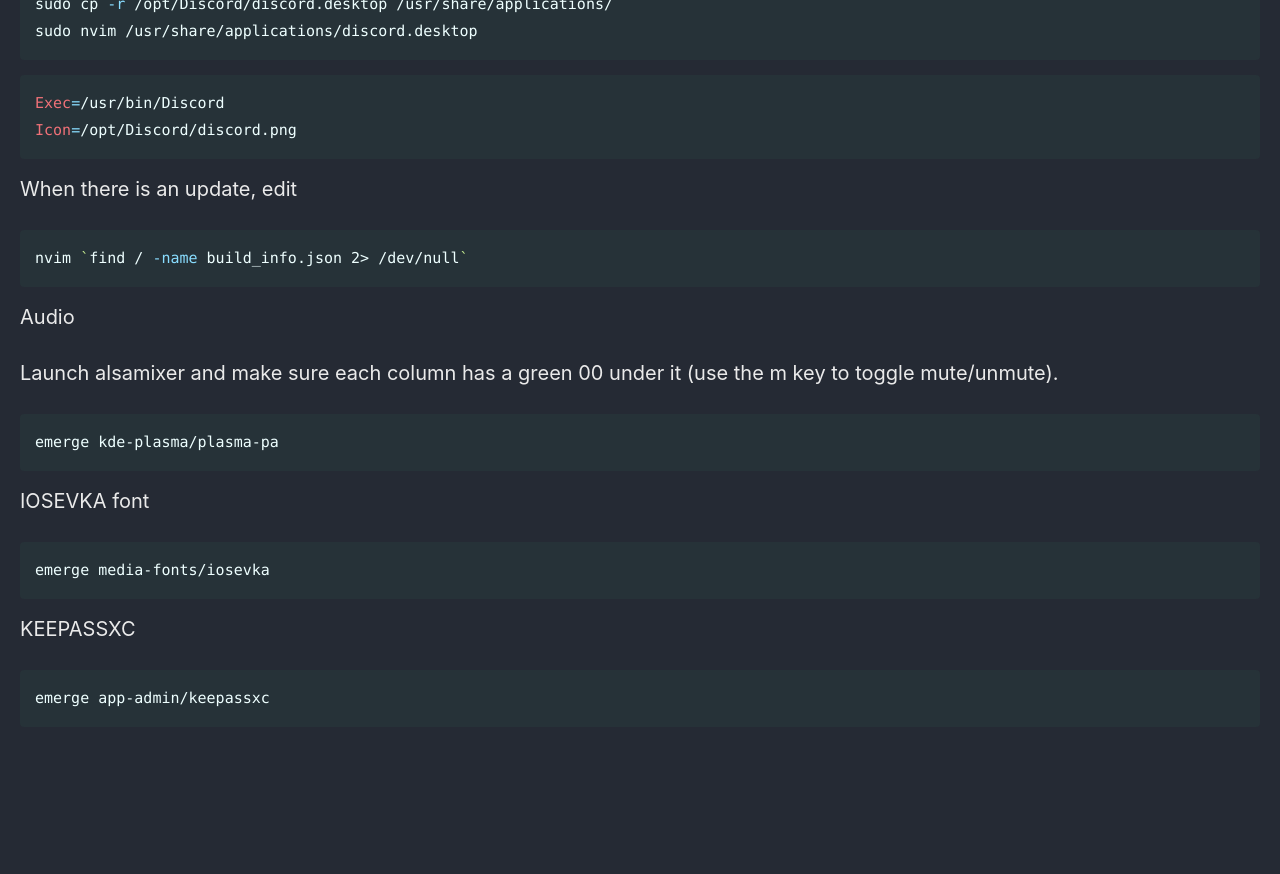
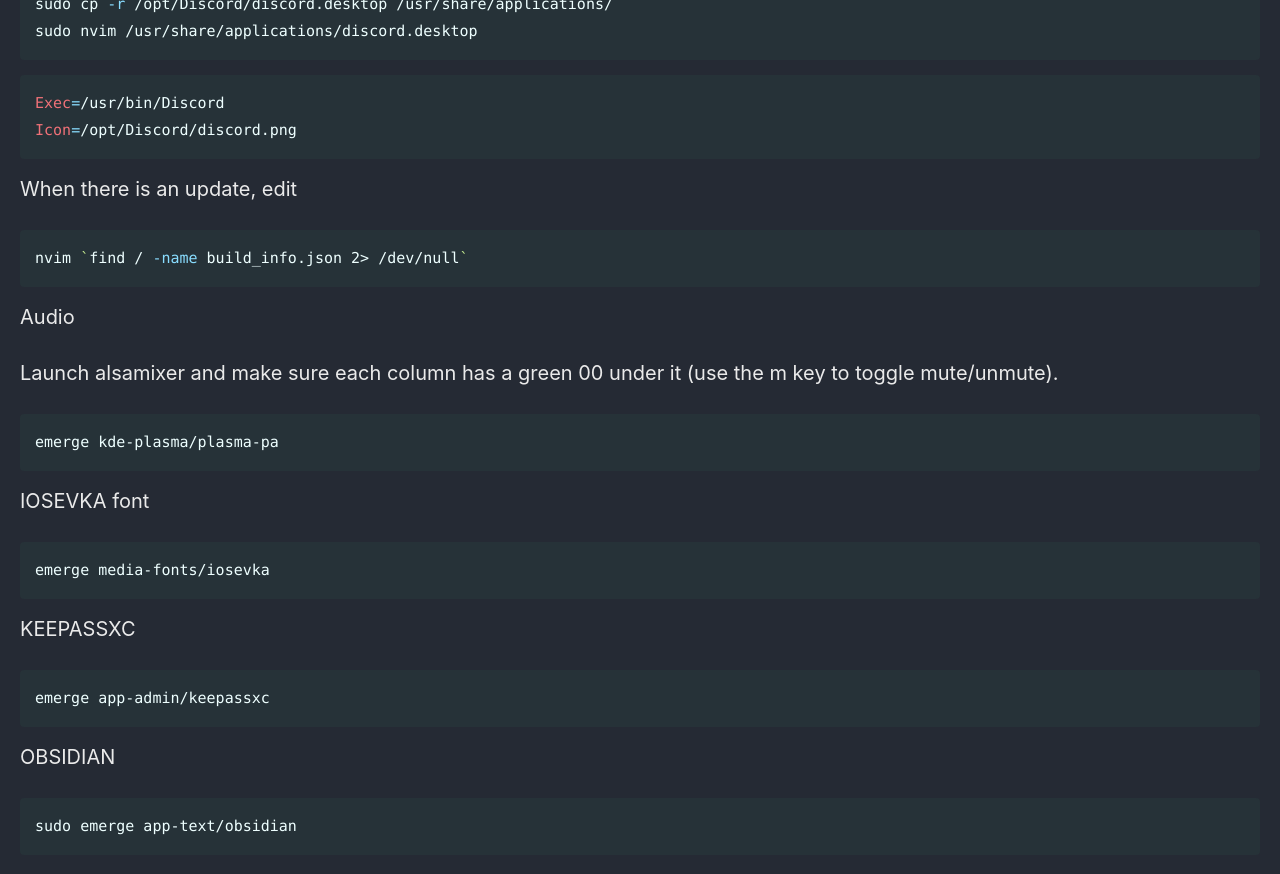
Before and after one commit to Connor-McCartney/Connor-McCartney.github.io, a Jekyll site: the page built from _pages/misc/gentoo.md, in a window 1280 px wide and 900 px high, scrolled down 7313 px. Shown: the top 874 px of the window. Built offline with Jekyll 4.4.1, drawn with Linux system fonts in a browser that asks for light colours; cached includes are drawn as plain includes; before the commit the page ends 8085 px from its top, so only the background shows below that.

Commit message:
Update gentoo.md

````diff
--- a/_pages/misc/gentoo.md
+++ b/_pages/misc/gentoo.md
@@ -357,3 +357,9 @@ KEEPASSXC
 ```bash
 emerge app-admin/keepassxc
 ```
+
+OBSIDIAN
+
+```bash
+sudo emerge app-text/obsidian
+```
````
